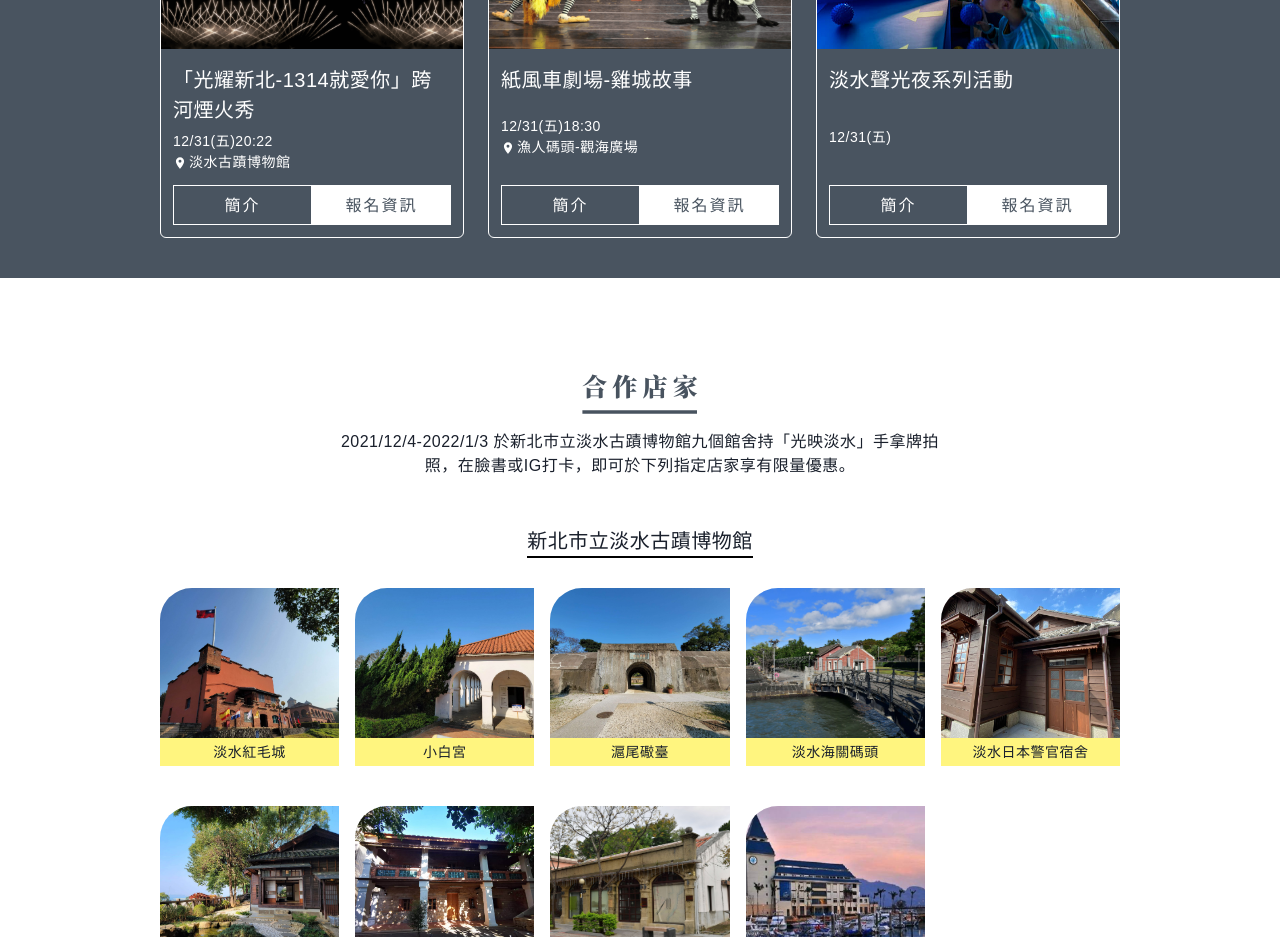
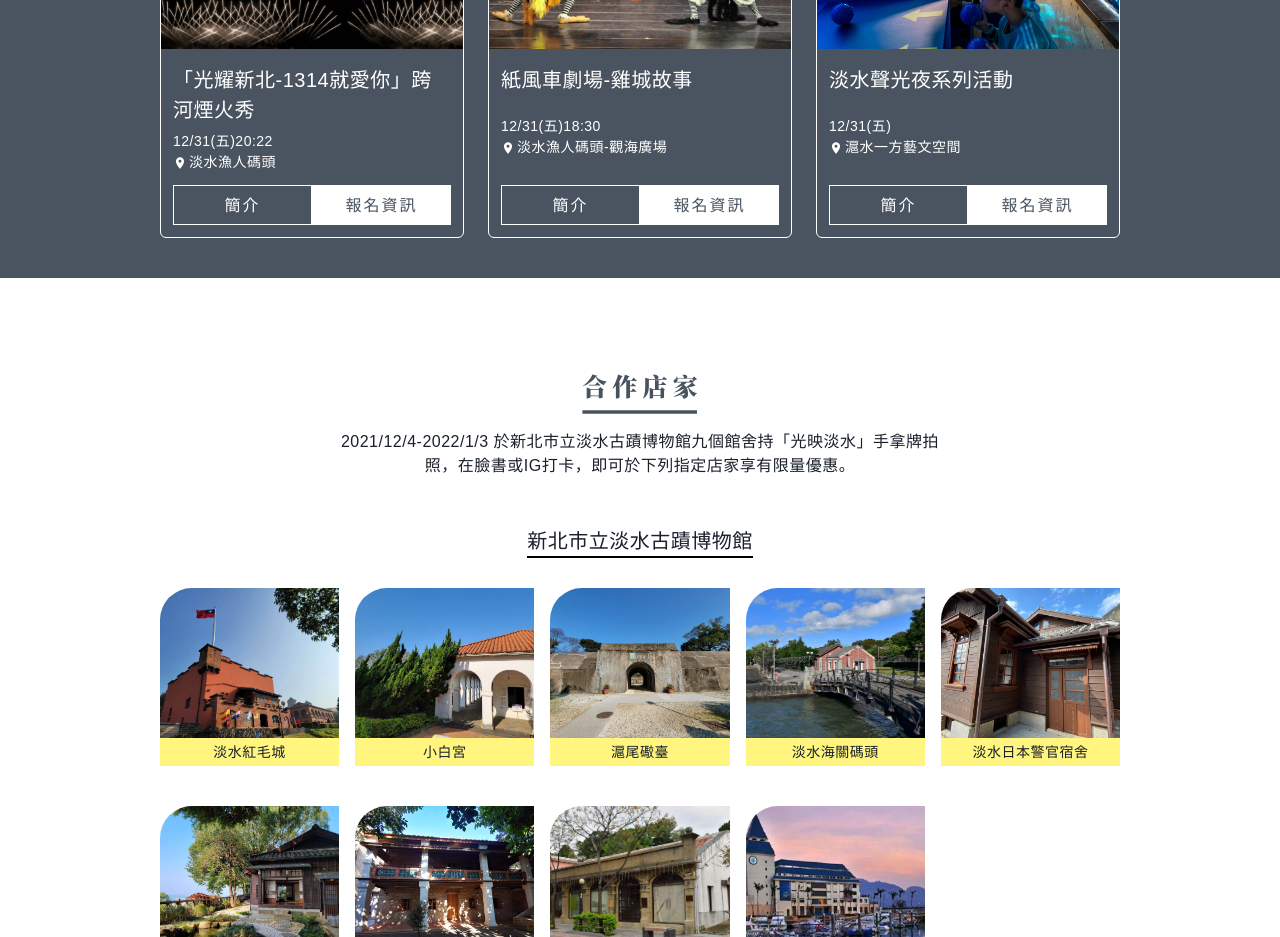
Before and after one commit to indexhui/sparkling-tamsui, a React (Create React App) app: page /#hero in a window 1280 px wide. Shown: the part 7020-7957 px from the top of the page. Built offline with nearby package versions, Linux system fonts and the light colour scheme.

Commit message:
update content

```diff
--- a/src/components/Firework.js
+++ b/src/components/Firework.js
@@ -88,7 +88,7 @@ const Fire01 = () => {
           <Text color="white">12/31(五)20:22</Text>
           <HStack align="center" spacing="2px" color="white">
             <Icon as={MdPlace} />
-            <Text>淡水古蹟博物館</Text>
+            <Text>淡水漁人碼頭</Text>
           </HStack>
         </VStack>
 
@@ -213,7 +213,7 @@ const Fire02 = () => {
           <Text color="white">12/31(五)18:30</Text>
           <HStack align="center" spacing="2px" color="white">
             <Icon as={MdPlace} />
-            <Text>漁人碼頭-觀海廣場</Text>
+            <Text>淡水漁人碼頭-觀海廣場</Text>
           </HStack>
         </VStack>
 
@@ -331,10 +331,10 @@ const Fire03 = () => {
           color="#4F4F4F"
         >
           <Text color="white">12/31(五)</Text>
-          {/* <HStack align="center" spacing="2px" color="white">
+          <HStack align="center" spacing="2px" color="white">
             <Icon as={MdPlace} />
-            <Text>滬水一方藝文空間3F</Text>
-          </HStack> */}
+            <Text>滬水一方藝文空間</Text>
+          </HStack>
         </VStack>
 
         <Flex w="100%" mt="12px">
@@ -417,7 +417,7 @@ const Fire03Apply = () => {
               路線：
             </Text>
             <Text>
-              福佑宮（對面廣場集合）→重建街（戀愛巷）→淡水日本警官宿舍→淡水木下靜涯舊居→陳澄波戶外美術館→小白宮→真理街→淡水海關碼頭。
+              福佑宮（對面廣場集合）→重建街（戀愛巷）→日本警官宿舍→木下靜涯舊居→陳澄波戶外美術館→金色水岸榕堤段→小白宮→真理街→海關碼頭
             </Text>
             <Text fontSize="lg" mt="8px">
               參與人數：
@@ -427,7 +427,7 @@ const Fire03Apply = () => {
               報名方式：
             </Text>
             <Text>
-              免費線上報名（凡報名並全程參與者，將可獲得浪漫小禮物一份）。
+              線上報名，每人酌收報名費200元（不限年齡，費用含小白宮免費入館）
             </Text>
             <Text fontSize="lg" mt="8px">
               ｜古蹟親子活動｜
--- a/src/components/Wave.js
+++ b/src/components/Wave.js
@@ -458,7 +458,7 @@ const WaveEvent02Schedule = () => {
           </ModalHeader>
           <ModalCloseButton color="white" />
           <ModalBody bg="brand.500" color="white">
-            以淡水重要古蹟景點與山川壯麗為主軸，以淡水的日出日落不同時間點的潮汐變化作為引言，透過多媒體互動遊戲、3D場景、投影沉浸劇場及情境休憩布置等，引導民眾認識淡水不同時段的美景。
+            以淡水重要古蹟景點與山川壯麗為主軸，將淡水左岸與右岸的四季景色、特色花朵及動植物作為引言，透過多媒體互動遊戲、3D場景、投影沉浸劇場及情境休憩布置等，呈現光影互動、淡水山河絕美景色與人文景觀交織之美，邀您一起來欣賞淡水不同時節的美景。
           </ModalBody>
 
           <ModalFooter bg="brand.500" color="white">
@@ -983,7 +983,7 @@ const WaveEvent06Schedule = () => {
           </ModalHeader>
           <ModalCloseButton color="white" />
           <ModalBody bg="brand.500" color="white">
-            影劇場邀請國內知名表演團隊影子傳奇劇團、學校汐止東山國小與樹人家商進行光影相關劇目的演出，透過多元表演形式加上創新手法，結合教育和表演兩大元素，讓不同年齡層觀眾都能產生共鳴，進而達到藝術扎根與文化傳承。
+            光劇場邀請國內知名表演團隊身聲劇場與頑書趣工作室，影劇場邀請影子傳奇劇團、學校汐止東山國小與樹人家商進行展演，透過光影劇場活動，結合多元表演形式及創新手法，不僅呈現簡單又深刻的生命議題，亦融入親子與教育元素，讓不同年齡層觀眾都能產生共鳴，並且達到藝術扎根之目的。
           </ModalBody>
 
           <ModalFooter bg="brand.500" color="white">
@@ -1027,11 +1027,11 @@ const WaveEvent06Info = () => {
           <ModalBody bg="brand.500" color="white">
             <Text>12/12(日)</Text>
             <HStack>
-              <Text w="100px">13:00-14:00</Text>
+              <Text w="120px">13:00-14:00</Text>
               <Text>光劇場 身聲劇場</Text>
             </HStack>
             <HStack>
-              <Text w="100px">19:00-20:00</Text>
+              <Text w="120px">19:00-20:00</Text>
               <Text>光劇場 頑書趣工作室</Text>
             </HStack>
             <Divider my="5px" />
```
